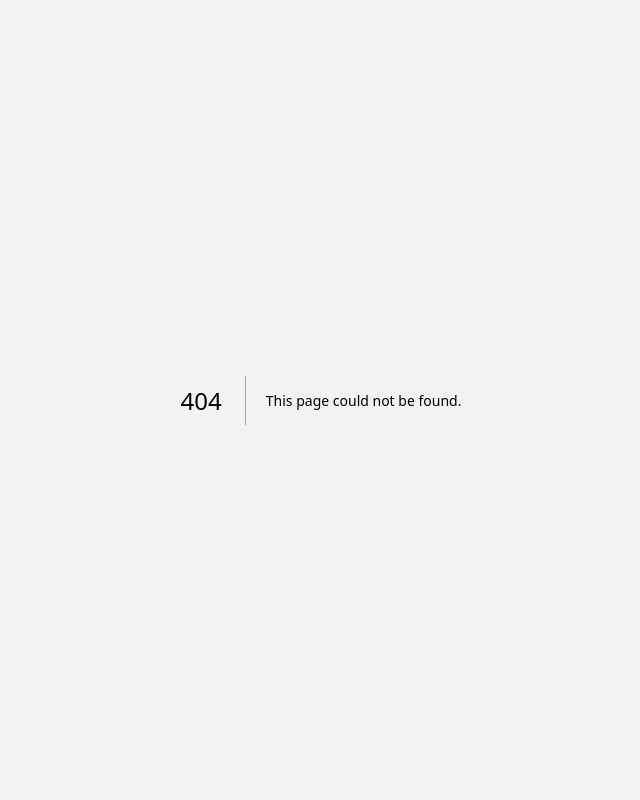
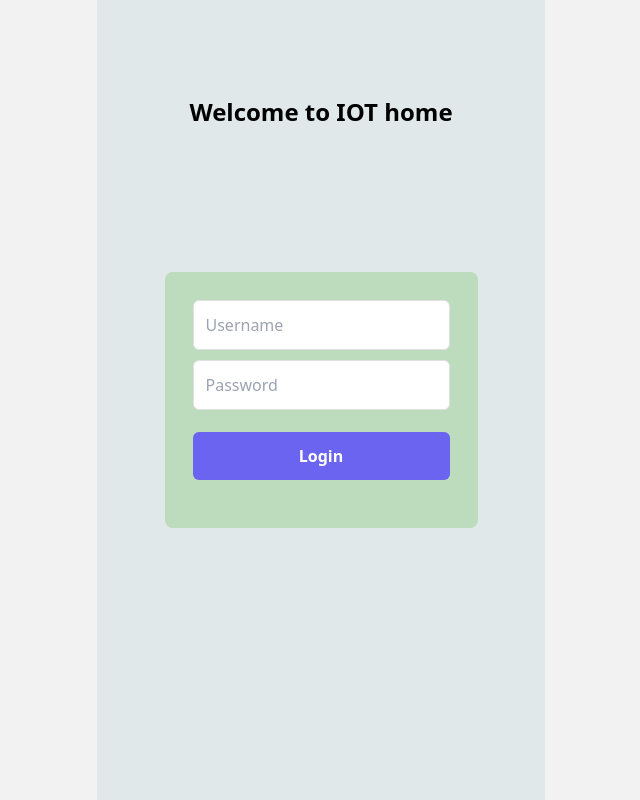
Before and after one commit to AndreWongZH/iot_home, a Next.js app in the folder frontend/: page /app/login in a window 1280 px wide. Before the commit this address had no page. Shown: the whole page, without its empty margins (319-959 px from the left). Built offline with nearby package versions, Linux system fonts and the light colour scheme.

Commit message:
added page to login and dashboard page

```diff
--- /dev/null
+++ b/frontend/app/app/dashboard/page.tsx
@@ -0,0 +1,39 @@
+const rooms = [
+  'bedroom',
+  'living room',
+  'store room'
+]
+
+const RoomTile = ({name}) => {
+  return (
+    <button className="relative h-28 text-center flex flex-col items-center justify-center rounded-lg hover:bg-roomtile-highlight">
+      <div className="absolute flex flex-col items-center justify-center z-10">
+        <h1 className="text-white font-bold capitalize text-2xl">{name}</h1>
+        <p className="text-white font-bold capitalize text-xs">3 devices connected</p>
+      </div>
+      <div className="absolute h-28 rounded-lg w-full bg-roomtile z-5"></div>
+      <div
+        className="bg-cover bg-center absolute h-28 rounded-lg w-full opacity-70 z-0"
+        style={{
+          backgroundImage: `url('/images/room.jpg')`,
+        }}
+      ></div>
+    </button>
+  )
+}
+
+
+export default function Page() {
+  return (
+    <>
+      <div className="h-8"></div>
+      <div className="flex flex-col gap-5 px-4">
+        {
+        rooms.map((rm) => {
+          return <RoomTile key={rm} name={rm} />
+          })
+        }
+      </div>
+    </>
+  )
+}
--- /dev/null
+++ b/frontend/app/app/dashboard/room/bedroom/layout.tsx
@@ -0,0 +1,7 @@
+export default function BedroomLayout({ children }) {
+  return (
+    <div>
+      {children}
+    </div>
+  )
+}
--- /dev/null
+++ b/frontend/app/app/layout.tsx
@@ -0,0 +1,7 @@
+export default function AppLayout({ children }) {
+  return (
+    <div className='max-w-md mx-auto bg-background-default h-screen'>
+      {children}
+    </div>
+  )
+}
--- /dev/null
+++ b/frontend/app/app/login/page.tsx
@@ -0,0 +1,34 @@
+"use-client"
+
+export default function Page() {
+  return (
+    <div className="flex flex-col justify-start items-center w-full h-full">
+      <h1 className="font-bold text-2xl mb-20 pt-24">Welcome to IOT home</h1>
+      <div className="max-w-xs h-64 mx-auto bg-highlight mt-16 p-7 rounded-lg">
+        <form action="" method="POST">
+          <div className="flex flex-col justify-center items-center gap-y-2.5">
+            <input
+              type="text"
+              name="username"
+              id="username"
+              placeholder="Username"
+              className="rounded-md border border-[#e0e0e0] bg-white py-3 px-3 w-full text-base font-medium text-[#6B7280] outline-none focus:border-[#6A64F1] focus:shadow-md"
+            />
+
+            <input
+              type="password"
+              name="password"
+              id="password"
+              placeholder="Password"
+              className="rounded-md border border-[#e0e0e0] bg-white py-3 w-full px-3 text-base font-medium text-[#6B7280] outline-none focus:border-[#6A64F1] focus:shadow-md"
+            />
+
+            <button className="w-full hover:shadow-lg rounded-md bg-[#6A64F1] py-3 mt-3 text-center text-base font-semibold text-white outline-none">
+              Login
+            </button>
+          </div>
+        </form>
+      </div>
+    </div>
+  )
+}
--- a/frontend/app/room/bedroom/layout.tsx
+++ /dev/null
@@ -1,7 +0,0 @@
-export default function BedroomLayout({ children }) {
-  return (
-    <div className='max-w-md mx-auto bg-background-default min-h-screen'>
-      {children}
-    </div>
-  )
-}
--- a/frontend/tailwind.config.js
+++ b/frontend/tailwind.config.js
@@ -9,6 +9,8 @@ module.exports = {
         'background-default': '#e0e8ea',
         'outbounds': '#F2F2F2',
         'highlight': '#BDDCBD',
+        'roomtile': '#000000B3',
+        'roomtile-highlight': '#0000004d',
       },
     }
   },
```
Also changed, not shown: frontend/app/app/dashboard/room/bedroom/discover/page.tsx (renamed from frontend/app/room/bedroom/discover/page.tsx), frontend/app/app/dashboard/room/bedroom/page.tsx (renamed from frontend/app/room/bedroom/page.tsx), 1 other file (tests, documents, lock files or other folders).
